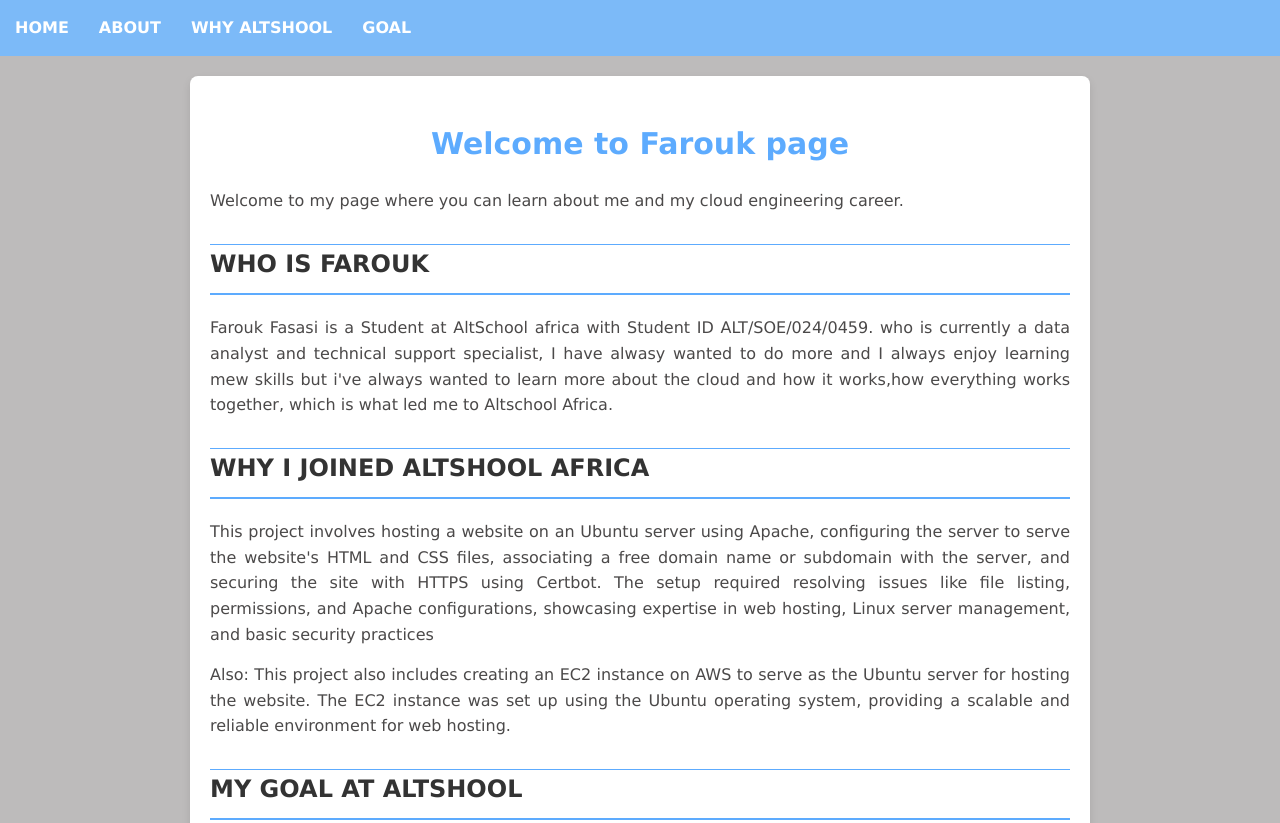
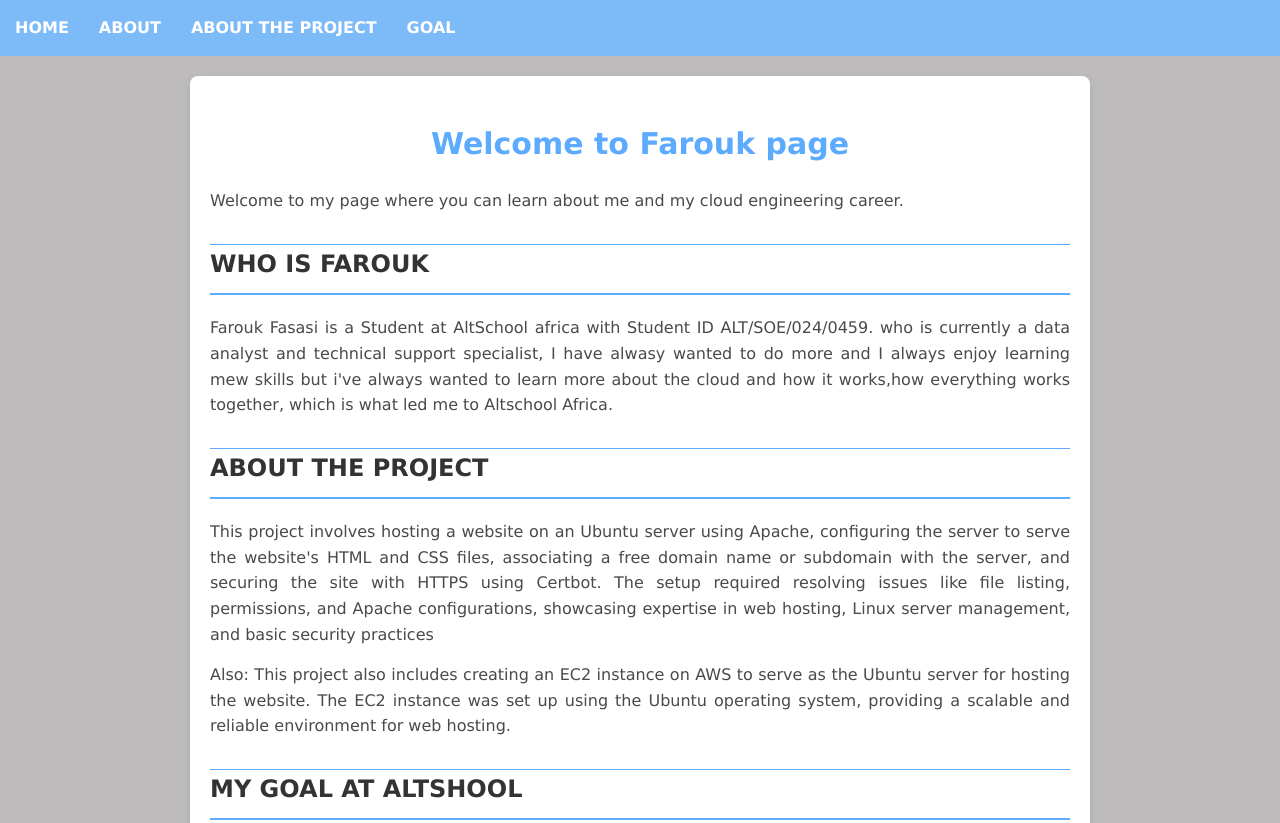
Before and after one commit to faroukfas/altschoolexam, a plain HTML site: page Index.html in a window 1280 px wide. Shown: the top 823 px of the page. Drawn offline with Linux system fonts and the light colour scheme.

Commit message:
more edit on html

```diff
--- a/Index.html
+++ b/Index.html
@@ -15,7 +15,7 @@
       <ul>
         <li><a href="#Home">HOME</a></li>
         <li><a href="#about">ABOUT</a></li>
-        <li><a href="#whyaltschool">WHY ALTSHOOL</a></li>
+        <li><a href="#whyaltschool">ABOUT THE PROJECT</a></li>
         <li><a href="#goals">GOAL</a></li>
       </ul>
   </header>
@@ -36,7 +36,7 @@
       </p>
     </section>
     <section id="whyaltschool">
-      <h2> WHY I JOINED ALTSHOOL AFRICA</h2>
+      <h2> ABOUT THE PROJECT</h2>
       <p>
         This project involves hosting a website on an Ubuntu server using Apache, configuring the server to serve the
         website's HTML and CSS files, associating a free domain name or subdomain with the server, and securing the site
```
